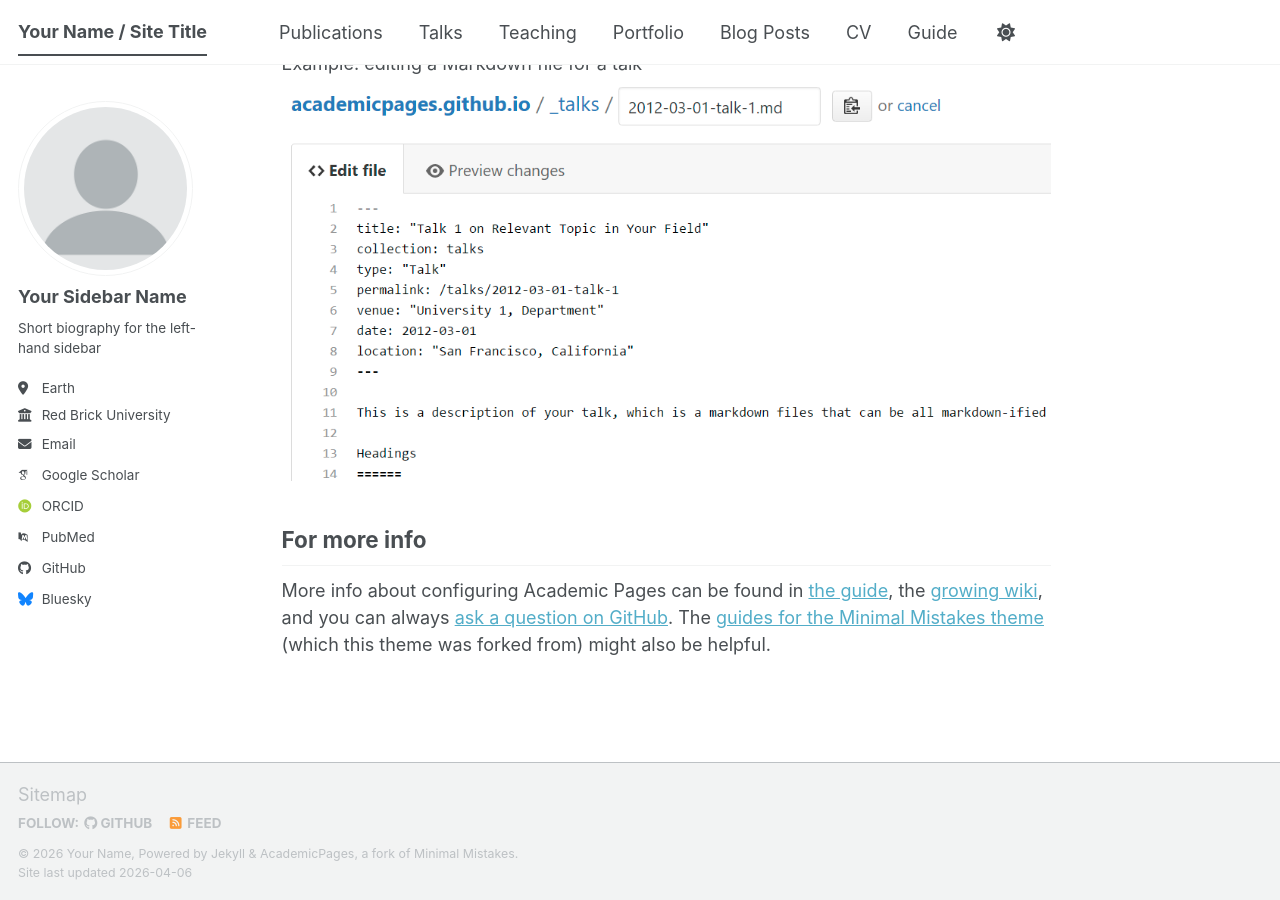
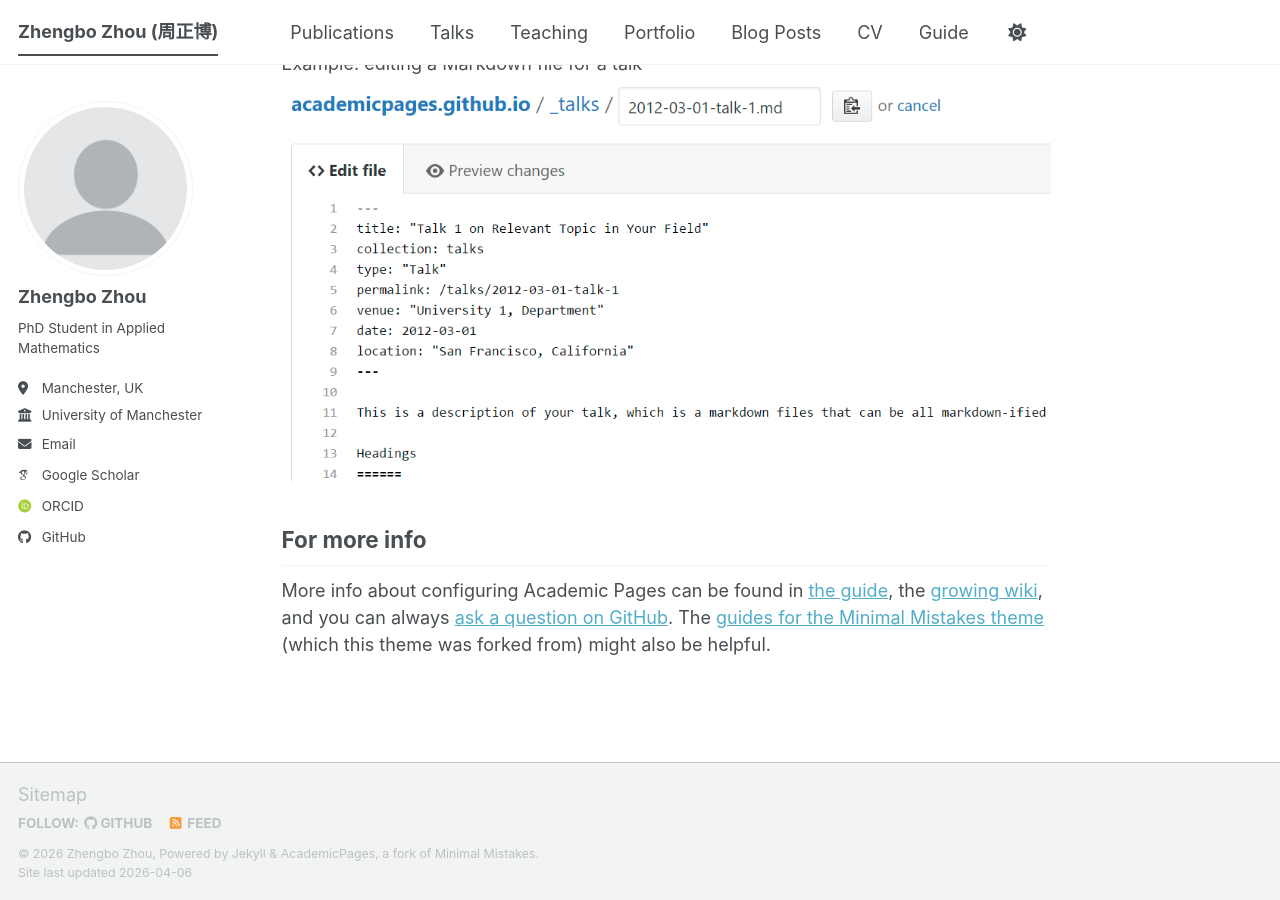
Before and after one commit to zhengbo0503/zhengbo0503.github.io, a Jekyll site: the page built from _pages/about.md, in a window 1280 px wide and 900 px high, scrolled down 2720 px. Built offline with Jekyll 4.4.1, drawn with Linux system fonts in a browser that asks for light colours; some web fonts are replaced; a script bundle is joined from its source files by our own code; library files that are not in the unit come from our copies.

Commit message:
Some changes

```diff
--- a/_config.yml
+++ b/_config.yml
@@ -9,14 +9,14 @@
 # Basic Site Settings
 locale                   : "en-US"
 site_theme               : "default" # The available themes options are "default", "air", "sunrise", "mint", "dirt" and "contrast"
-title                    : "Your Name / Site Title"
-title_separator          : "-"
-name                     : &name "Your Name"
-description              : &description "Your Name's academic portfolio"   # Update this with a general description of your site, this is the default if not overridden by a page
-url                      : https://academicpages.github.io # The base hostname & protocol for your site e.g. "https://[your GitHub username].github.io",
+title                    : "Zhengbo Zhou (周正博)"
+title_separator          : ""
+name                     : &name "Zhengbo Zhou"
+description              : &description "ZB Personal Website"   # Update this with a general description of your site, this is the default if not overridden by a page
+url                      : https://zhengbo0503.github.io # The base hostname & protocol for your site e.g. "https://[your GitHub username].github.io",
                                                            # or if you already have some other page hosted on Github then use "https://[your GitHub username].github.io/[Your Repo Name]"
 baseurl                  : "" # the subpath of your site, e.g. "/blog"
-repository               : "academicpages/academicpages.github.io"
+repository               : "zhengbo0503/zhengbo0503.github.io"
 
 # Site Author - The following control what appear as part of the author content on the side bar.
 #               If a field is blank the icon and link will not appear, otherwise it will be shown.
@@ -24,24 +24,24 @@ repository               : "academicpages/academicpages.github.io"
 author:
   # Biographic information
   avatar           : "profile.png"
-  name             : "Your Sidebar Name"
+  name             : "Zhengbo Zhou"
   pronouns         : # example: "she/her"
-  bio              : "Short biography for the left-hand sidebar"
-  location         : "Earth"
-  employer         : "Red Brick University"
+  bio              : "PhD Student in Applied Mathematics"
+  location         : "Manchester, UK"
+  employer         : "University of Manchester"
   uri              : # URL
-  email            : "none@example.org"
+  email            : "zhengbo.zhou@postgrad.manchester.ac.uk"
 
   # Academic websites
   academia         : # URL
   arxiv            : # URL - Update with the correct link to your profile
-  googlescholar    : "https://scholar.google.com/citations?user=PS_CX0AAAAAJ"
+  googlescholar    : "https://scholar.google.com/citations?user=8kyTVV8AAAAJ&hl=en"
   inspire-hep      : # URL
   impactstory      : # URL
-  orcid            : "https://orcid.org/yourorcidurl"
+  orcid            : "https://orcid.org/my-orcid?orcid=0000-0003-0439-4206"
   semantic         : # URL
   ssrn             : # URL
-  pubmed           : "https://www.ncbi.nlm.nih.gov/pubmed/?term=john+snow"
+  pubmed           : # "https://www.ncbi.nlm.nih.gov/pubmed/?term=john+snow"
   researchgate     : # URL
   scopus           : # URL
   zotero           : # URL
@@ -51,13 +51,13 @@ author:
   bitbucket        : # Username - Update with your username on the site
   codepen          : # Username
   dribbble         : # Username
-  github           : "academicpages"
+  github           : "zhengbo0503"
   kaggle           : # Username
   stackoverflow    : # User number or user number and name (i.e., use "1" or "1/jeff-atwood")
 
   # Social media
   artstation       : # Username
-  bluesky          : "bsky.app" # Replace this with you Bluesky username
+  bluesky          : # "bsky.app" # Replace this with you Bluesky username
   facebook         : # Username
   flickr           : # Username
   foursquare       : # Username
```
